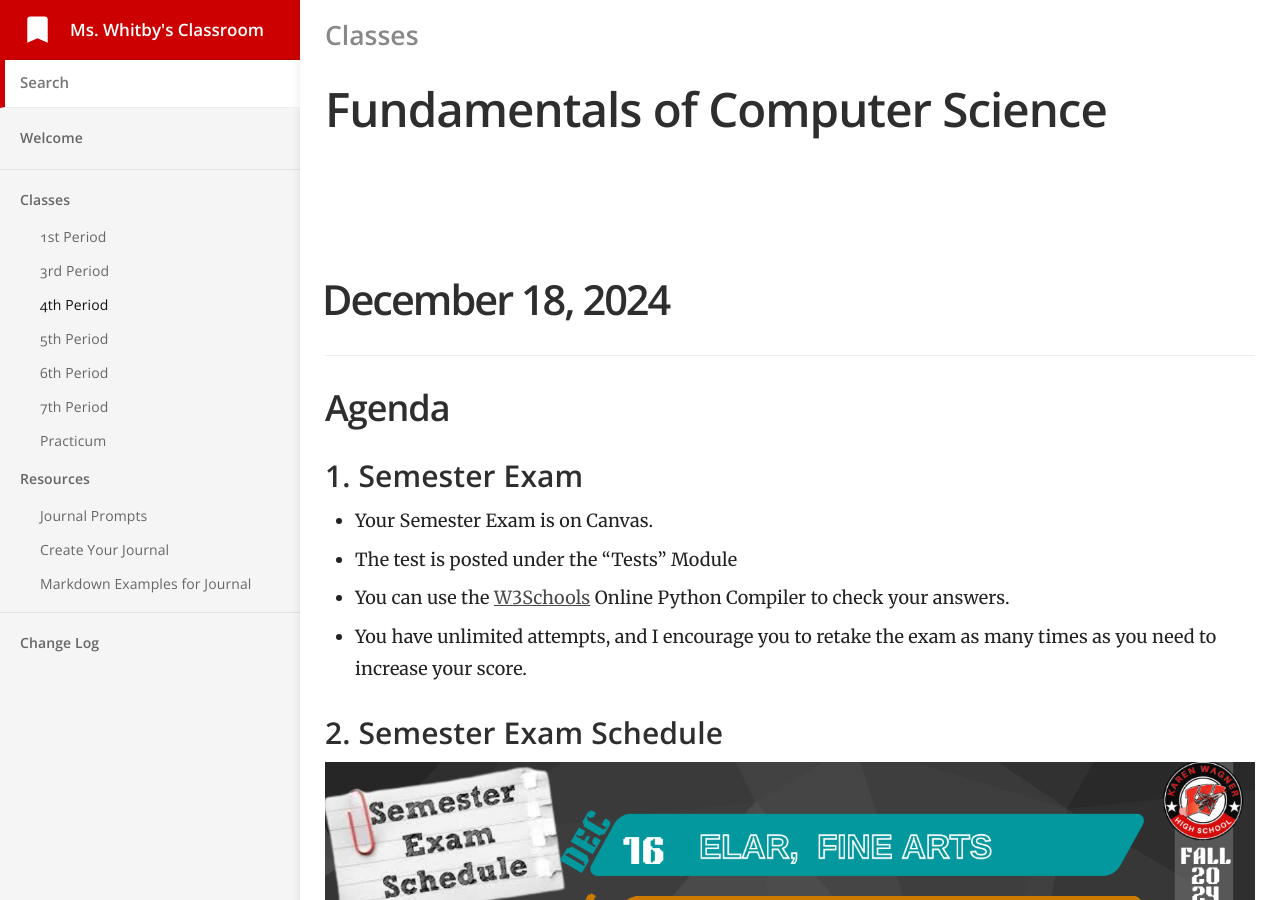
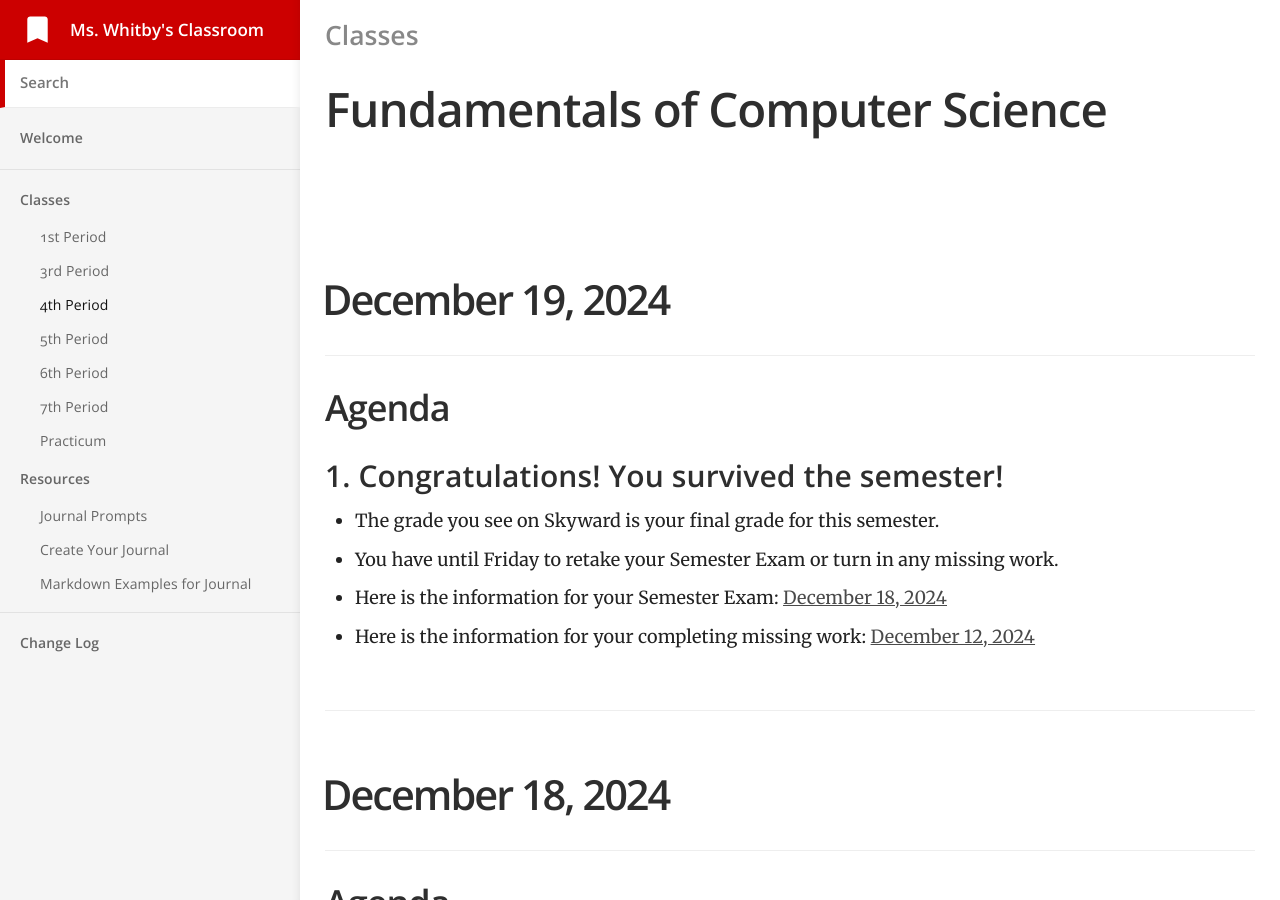
Before and after one commit to mswhitby/classroom, a Jekyll site: the page built from _docs/classes/4th.md, in a window 1280 px wide and 900 px high. Built offline with Jekyll 4.4.1, drawn with Linux system fonts in a browser that asks for light colours.

Commit message:
Updated Lessons

```diff
--- a/_docs/classes/4th.md
+++ b/_docs/classes/4th.md
@@ -4,6 +4,19 @@ subtitle: Fundamentals of Computer Science
 category: Classes
 order: 3
 ---
+
+# December 19, 2024
+
+## Agenda
+
+### 1. Congratulations! You survived the semester!
+
+- The grade you see on Skyward is your final grade for this semester.
+- You have until Friday to retake your Semester Exam or turn in any missing work.
+- Here is the information for your Semester Exam: [December 18, 2024](https://github.com/mswhitby/classroom/blob/main/_docs/classes/4th.md#december-18-2024)
+- Here is the information for your completing missing work: [December 12, 2024](https://github.com/mswhitby/classroom/blob/main/_docs/classes/4th.md#december-12-2024)
+
+----
 
 # December 18, 2024
 
```
Also changed, not shown: _docs/classes/3rd.md (+14 -0 lines).
